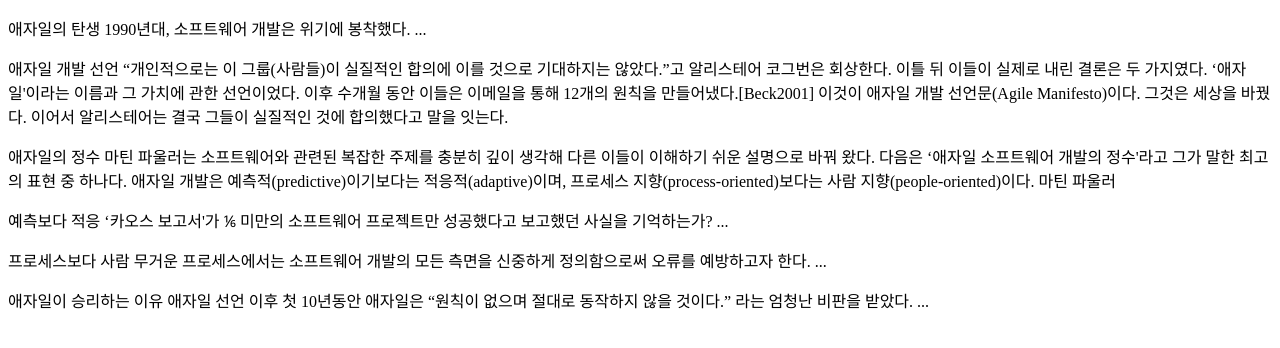
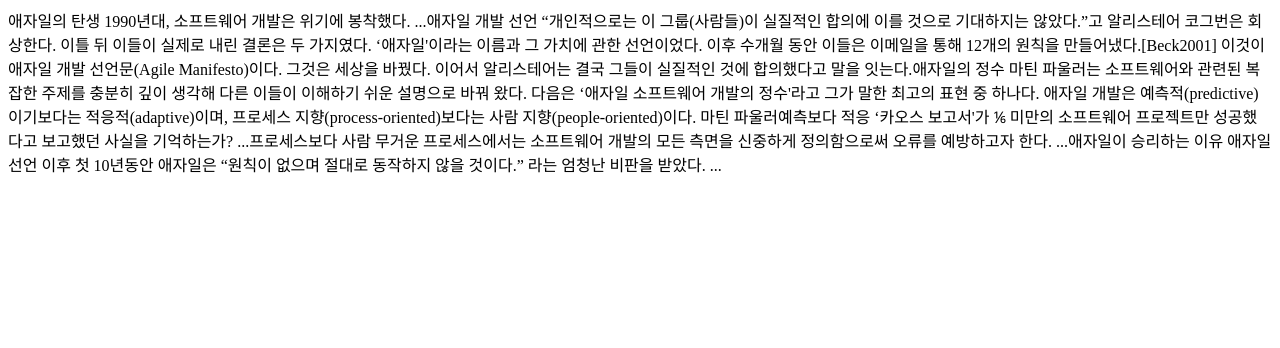
Before and after one commit to personarpgg/KDT-HTML_Training_6, a website: page public/index.html in a window 1280 px wide. Drawn offline with Linux system fonts and the light colour scheme.

Commit message:
check : 데이터 표시 확인 완료

```diff
--- a/public/index.html
+++ b/public/index.html
@@ -21,17 +21,14 @@
                 const rootElement = document.getElementById('root');
 
                 data.forEach(Data => { //data.json 데이터의 각 배열을 조회하여 p 태그에 집어넣는 과정
-                    const DataElement = document.createElement('p');//p 만들어서 root에 넣음
+                    const DataElement = document.createElement('a');//p 만들어서 root에 넣음
                     DataElement.textContent = Data.content; //여기서 내용 들어감
                     rootElement.appendChild(DataElement); // 만든 p를 root의 종속시킴
                     //결국 root 안에 p단위로 생성하여 내용을 넣음
                 });
 
-
             }) //불러온 데이터가 있는 확인
             .catch(error => console.error('데이터를 불러오는 중 에러 발생:', error));
-
-
 
     </script>
 </body>
```
